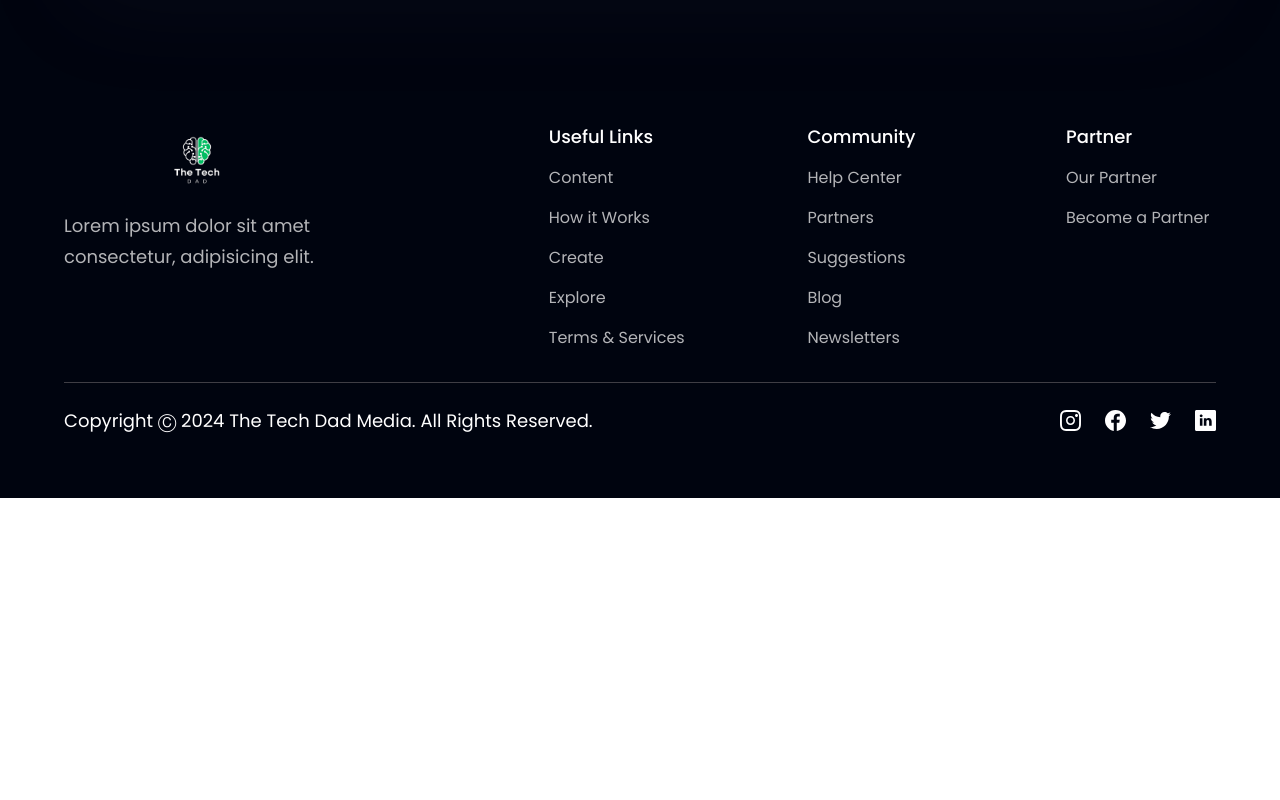
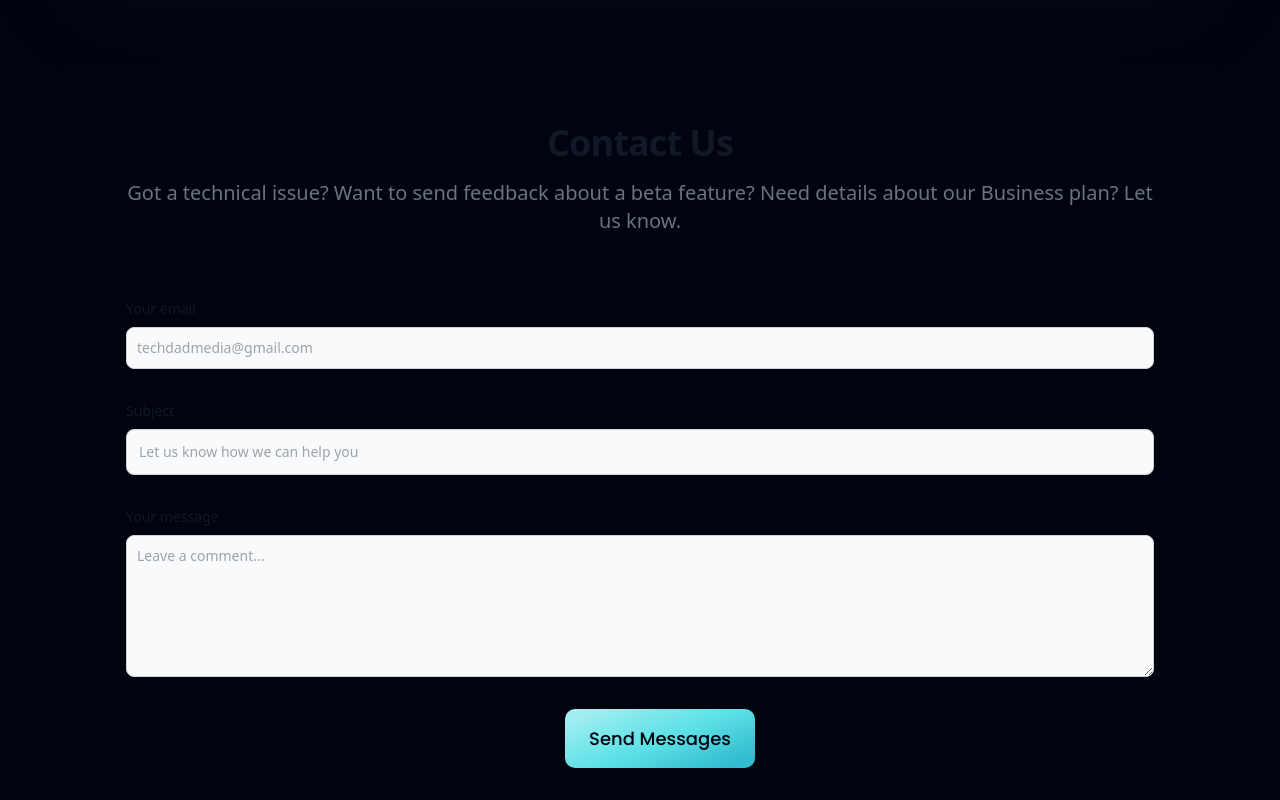
Before and after one commit to Will513r/Tech-dad-media, a React (Vite) app: page / in a window 1280 px wide. Shown: the part 4140-4940 px from the top of the page. Before the commit the page ends 4638 px from the top, so only its background shows below. Built offline with nearby package versions, Linux system fonts and the light colour scheme.

Commit message:
contact us done

```diff
--- a/src/App.jsx
+++ b/src/App.jsx
@@ -9,6 +9,7 @@
   Stats,
   Testimonials,
   Hero,
+  Contact,
 } from "./components/index";
 
 const App = () => {
@@ -33,6 +34,7 @@
           <Billing />
           <Testimonials />
           <CTA />
+          <Contact />
           <Footer />
         </div>
       </div>
--- a/src/components/Button.jsx
+++ b/src/components/Button.jsx
@@ -1,11 +1,11 @@
 import React from "react";
 
-const Button = ({ styles }) => (
+const Button = ({ styles, text = "Get Started" }) => (
   <button
     type="button"
     className={`py-4 px-6 font-poppins font-medium text-[18px] text-primary bg-blue-gradient rounded-[10px] outline-none ${styles}`}
   >
-    Get Started
+    {text}
   </button>
 );
 
--- a/src/components/CTA.jsx
+++ b/src/components/CTA.jsx
@@ -3,7 +3,6 @@
 
 const CTA = () => (
   <section
-    id="contact"
     className={`${styles.flexCenter} ${styles.marginY} ${styles.padding} sm:flex-row flex-col bg-black-gradient-2 rounded-[20px] box-shadow`}
   >
     <div className="flex-1 flex flex-col">
--- /dev/null
+++ b/src/components/Contact.jsx
@@ -0,0 +1,71 @@
+import React from "react";
+import Button from "./Button";
+import style from "../style";
+
+const Contact = () => {
+  return (
+    <section id="contact" class="bg-primary">
+      <div class="py-8 lg:py-16 px-4 mx-auto max-w-screen-md">
+        <h2 class="mb-4 text-4xl tracking-tight font-semibold text-center text-gray-900 dark:text-white">
+          Contact Us
+        </h2>
+        <p class="mb-8 lg:mb-16  text-center text-gray-500 dark:text-gray-400 sm:text-xl">
+          Got a technical issue? Want to send feedback about a beta feature?
+          Need details about our Business plan? Let us know.
+        </p>
+        <form action="#" class="space-y-8">
+          <div>
+            <label
+              for="email"
+              class="block mb-2 text-sm font-medium text-gray-900 dark:text-gray-300"
+            >
+              Your email
+            </label>
+            <input
+              type="email"
+              id="email"
+              class="shadow-sm bg-gray-50 border border-gray-300 text-gray-900 text-sm rounded-lg focus:ring-primary-500 focus:border-primary-500 block w-full p-2.5 dark:bg-gray-700 dark:border-gray-600 dark:placeholder-gray-400 dark:text-white dark:focus:ring-primary-500 dark:focus:border-primary-500 dark:shadow-sm-light"
+              placeholder="techdadmedia@gmail.com"
+              required
+            />
+          </div>
+          <div>
+            <label
+              for="subject"
+              class="block mb-2 text-sm font-medium text-gray-900 dark:text-gray-300"
+            >
+              Subject
+            </label>
+            <input
+              type="text"
+              id="subject"
+              class="block p-3 w-full text-sm text-gray-900 bg-gray-50 rounded-lg border border-gray-300 shadow-sm focus:ring-primary-500 focus:border-primary-500 dark:bg-gray-700 dark:border-gray-600 dark:placeholder-gray-400 dark:text-white dark:focus:ring-primary-500 dark:focus:border-primary-500 dark:shadow-sm-light"
+              placeholder="Let us know how we can help you"
+              required
+            />
+          </div>
+          <div class="sm:col-span-2">
+            <label
+              for="message"
+              class="block mb-2 text-sm font-medium text-gray-900 dark:text-gray-400"
+            >
+              Your message
+            </label>
+            <textarea
+              id="message"
+              rows="6"
+              class="block p-2.5 w-full text-sm text-gray-900 bg-gray-50 rounded-lg shadow-sm border border-gray-300 focus:ring-primary-500 focus:border-primary-500 dark:bg-gray-700 dark:border-gray-600 dark:placeholder-gray-400 dark:text-white dark:focus:ring-primary-500 dark:focus:border-primary-500"
+              placeholder="Leave a comment..."
+            ></textarea>
+          </div>
+
+          <div className={`${style.flexCenter} sm:ml-10 ml-0 sm:mt-0 mt-5`}>
+            <Button text="Send Messages" />
+          </div>
+        </form>
+      </div>
+    </section>
+  );
+};
+
+export default Contact;
--- a/src/components/index.js
+++ b/src/components/index.js
@@ -6,5 +6,16 @@
 import Footer from "./Footer";
 import Testimonials from "./Testimonials";
 import Hero from "./Hero";
+import Contact from "./Contact";
 
-export { Navbar, Billing, Business, CTA, Stats, Footer, Testimonials, Hero };
+export {
+  Navbar,
+  Billing,
+  Business,
+  CTA,
+  Stats,
+  Footer,
+  Testimonials,
+  Hero,
+  Contact,
+};
```
